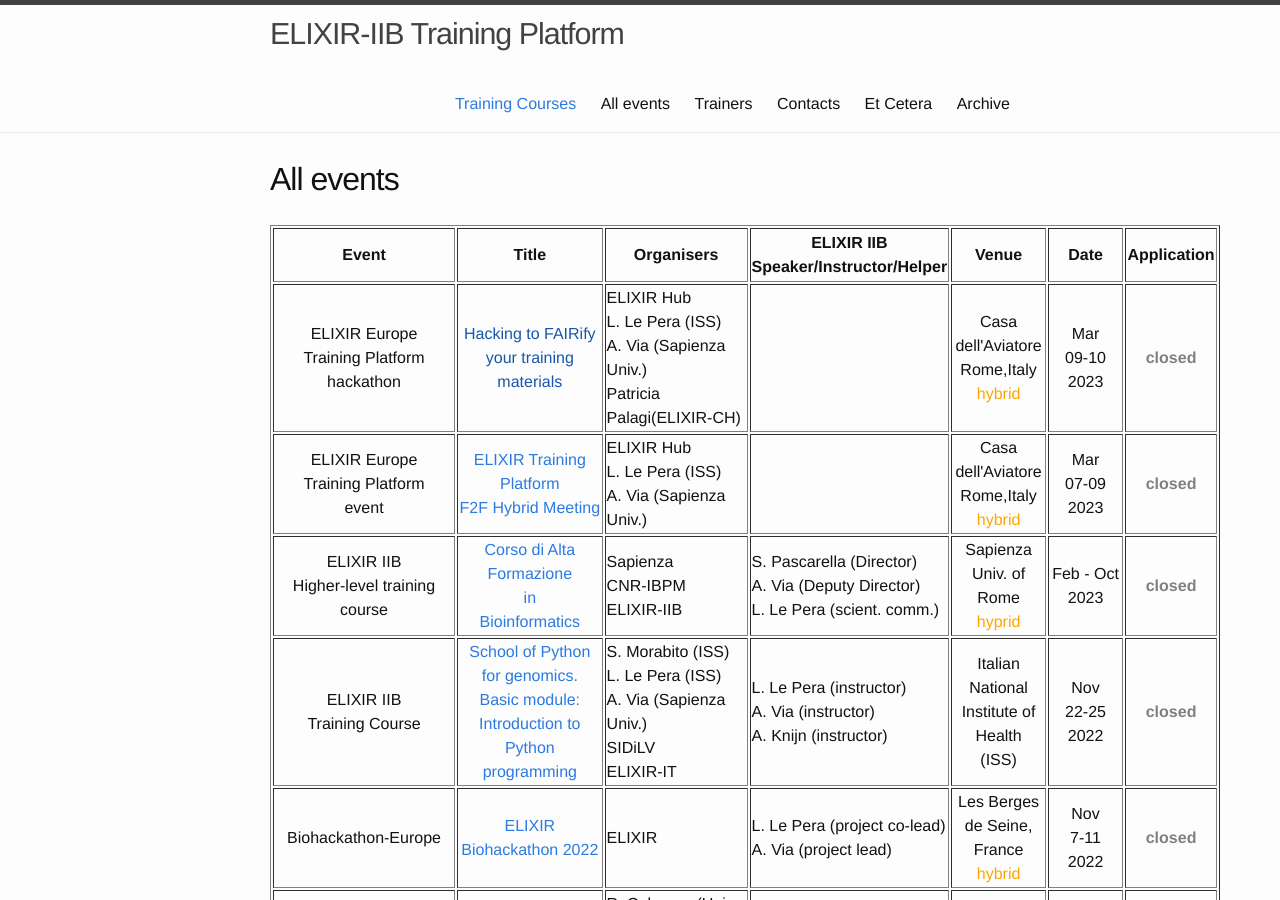
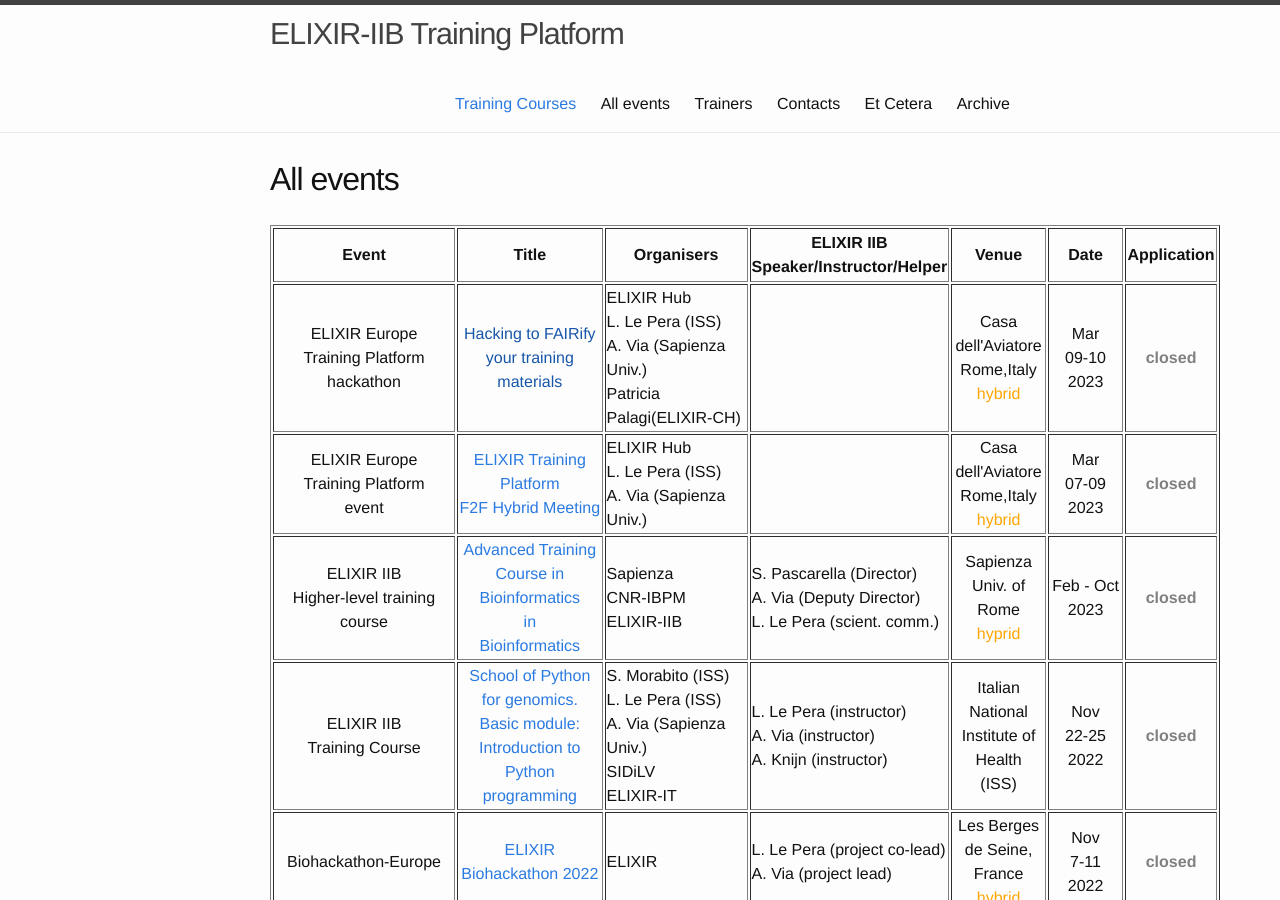
Before and after one commit to ELIXIR-IIB-training/website, a Jekyll site: the page built from _pages/01-all_events.md, in a window 1280 px wide and 900 px high. Built offline with Jekyll 4.4.1, drawn with Linux system fonts in a browser that asks for light colours.

Commit message:
Update CAF 2023 title and web site

```diff
--- a/_pages/01-all_events.md
+++ b/_pages/01-all_events.md
@@ -35,7 +35,7 @@ permalink: /all_events/
 </tr>
 <tr>
 <td height="50" align="center">ELIXIR IIB<br>Higher-level training course</td>
-   <td height="50" width="220" align="center"><a href="https://https://sites.google.com/uniroma1.it/cafbioinfo-eng/home?authuser=0">Corso di Alta Formazione<br>in<br>Bioinformatics</a></td>
+   <td height="50" width="220" align="center"><a href="https://sites.google.com/uniroma1.it/cafbioinfo-eng/home?authuser=0">Advanced Training Course in Bioinformatics<br>in<br>Bioinformatics</a></td>
    <td height="50" width="150">Sapienza<br>CNR-IBPM<br>ELIXIR-IIB</td>
    <td height="50" width="150">S. Pascarella (Director)<br>A. Via (Deputy Director)<br>L. Le Pera (scient. comm.)</td>
    <td height="50" align="center">Sapienza<br>Univ. of Rome<br><font color="orange">hyprid</font></td>
```
